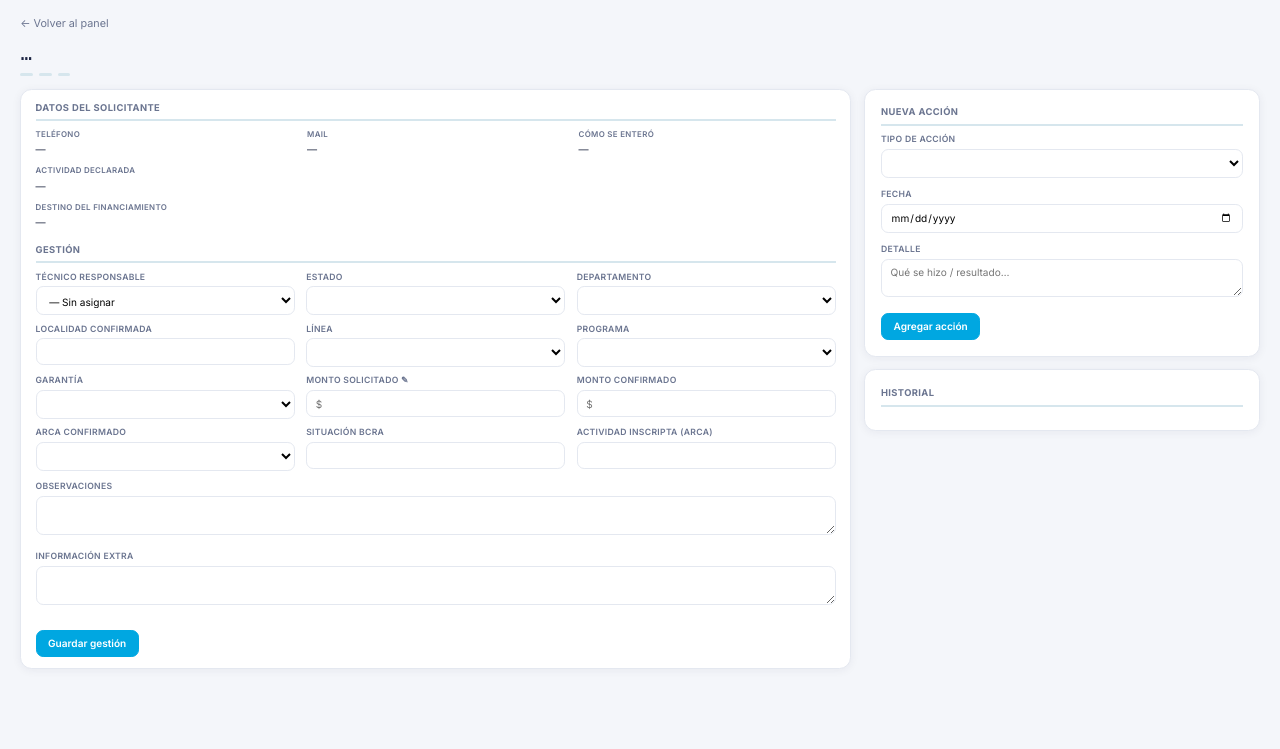
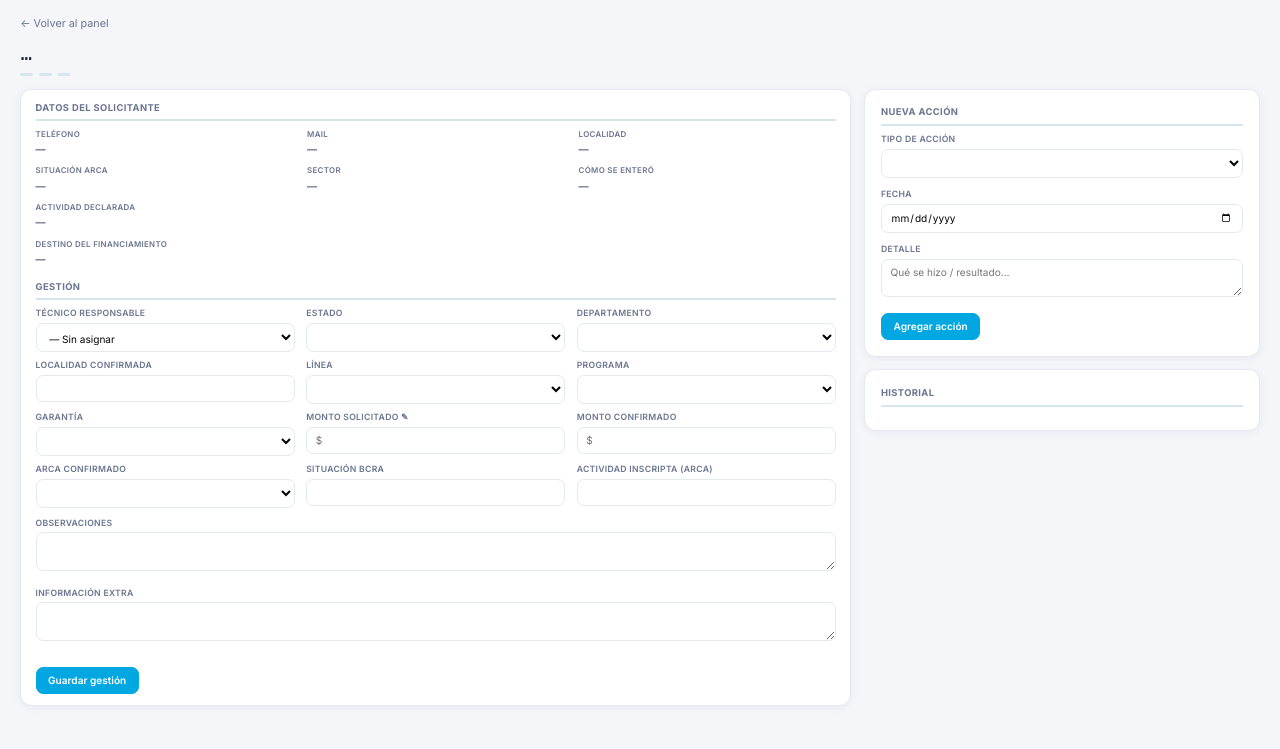
Before and after one commit to ofconde/consultas-sde, a FastAPI app: template templates/detalle.html in a window 1280 px wide. Shown: the part 51-800 px from the top of the page. Run offline with FastAPI, Linux system fonts and the light colour scheme; the template is opened without the code that fills it, so the values that code supplies are empty; parts of the project's set-up code (start-up, migrations or seed data) failed here and were passed over.

Commit message:
fix(detalle): mostrar localidad, situación ARCA y sector del solicitante
Estos 3 campos ya llegaban del formulario y estaban guardados en la
base, pero el panel de detalle no los mostraba en "Datos del
solicitante" — solo aparecían en la tabla del panel (sector) o no se
veían en ningún lado (localidad, situación ARCA).

Co-Authored-By: Claude Sonnet 5 <noreply@anthropic.com>

```diff
--- a/templates/detalle.html
+++ b/templates/detalle.html
@@ -22,6 +22,9 @@
         <div class="info-grid">
           <div><label>Teléfono</label><span id="s-telefono">—</span></div>
           <div><label>Mail</label><span id="s-mail">—</span></div>
+          <div><label>Localidad</label><span id="s-localidad">—</span></div>
+          <div><label>Situación ARCA</label><span id="s-arca">—</span></div>
+          <div><label>Sector</label><span id="s-sector">—</span></div>
           <div><label>Cómo se enteró</label><span id="s-como">—</span></div>
           <div class="col-full"><label>Actividad declarada</label><span id="s-actividad">—</span></div>
           <div class="col-full"><label>Destino del financiamiento</label><span id="s-destino">—</span></div>
@@ -107,6 +110,9 @@ async function cargar(){
 
   $('#s-telefono').textContent = c.telefono||'—';
   $('#s-mail').textContent = c.mail||'—';
+  $('#s-localidad').textContent = c.localidad||'—';
+  $('#s-arca').textContent = c.situacion_arca||'—';
+  $('#s-sector').textContent = c.sector||'—';
   $('#s-actividad').textContent = c.actividad_economica||'—';
   $('#s-destino').textContent = c.destino||'—';
   $('#g-monto').value = c.monto || '';
```
